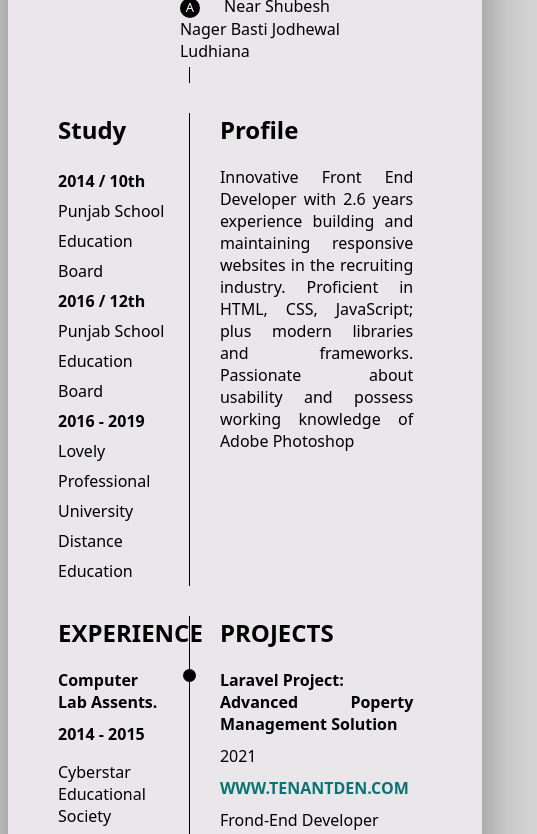
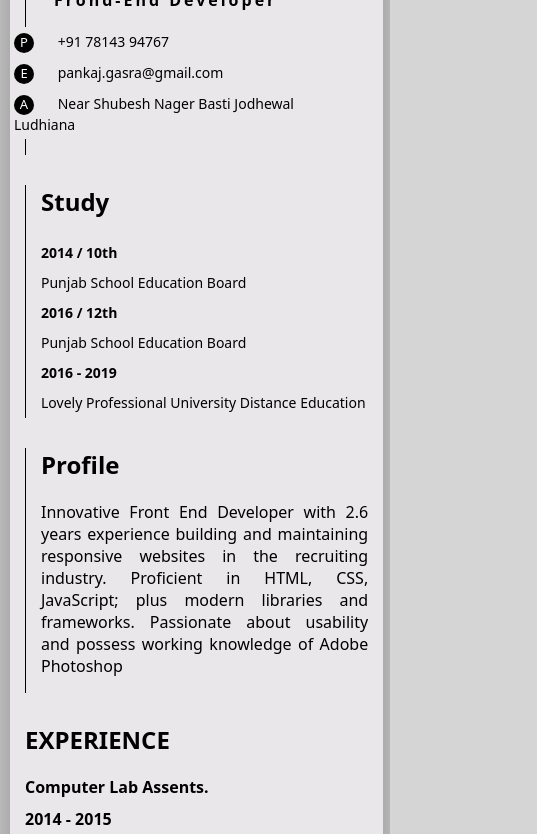
Before and after one commit to star-pankaj/pankaj_resume, a plain HTML site: page index.html in a window 390 px wide. Shown: the part 351-1185 px from the top of the page, 537 px wide, since content can reach past the window. Drawn offline with Linux system fonts and the light colour scheme.

Commit message:
update
update

```diff
--- a/css/style.css
+++ b/css/style.css
@@ -2,6 +2,9 @@
 body{
     background-color: #D5D5D5;
     font-family: system-ui;
+}
+a{
+    text-decoration: none !important;
 }
 .container{
     background-color: #E9E7EA;
@@ -60,6 +63,10 @@ body{
     padding:5px 0;
     transform: translate(-40px);
     background-color: #E9E7EA;
+}
+.name .contact li a{
+    color: #000;
+
 }
 .info ul{
     padding: 0;
@@ -139,3 +146,48 @@ list-style: none;
     color: #000;
     font-weight: 500;
 }
+@media (max-width:767px) {
+    .container{
+        width: 100%;
+        display: flex;
+        flex-wrap: wrap;
+        padding: 30px 15px !important;
+    }
+    .avatar{
+        justify-content: center;
+        width: 100%;
+    }
+    .info {
+        border-left: 1px solid #000;
+        padding-left: 15px;
+    }
+    .experience li {
+        padding: 5px 0;
+        width: 33.33%;
+    }
+    .skills {
+        margin-top: 40px;
+        margin-bottom: 10px;
+    }
+    .experience ul {
+        display: flex;
+        flex-wrap: wrap;
+    }
+    body{
+        width: 88%;
+        padding: 10px;
+        margin: 0px;
+    }
+    li{
+        font-size: 14px;
+    }
+    .name{
+        padding-left: 28px;
+    }
+    .intro{
+        padding-left: 15px;
+    }
+    .project{
+        text-align: unset;
+    }
+}
--- a/index.html
+++ b/index.html
@@ -19,10 +19,10 @@
                 <div class="specialize">Frond-End Developer</div>
                 <ul class="contact">
                     <li>
-                        <span>P</span> +91 7814394767
+                        <span>P</span> <a href="tel:7814394767">+91 78143 94767</a>
                     </li>
                     <li>
-                        <span>E</span> pankaj.gasra@gmail.com
+                        <span>E</span> <a href="mailto:pankaj.gasra@gmail.com">pankaj.gasra@gmail.com</a>
                     </li>
                     <li>
                         <span>A</span> Near Shubesh Nager Basti Jodhewal Ludhiana
@@ -76,8 +76,9 @@
                 <li>Bootstrap</li>
                 <li>Javascript</li>
                 <li>Git</li>
+                <li>Laravel</li>
                 <li>WordPress</li>
-                <li>Laravel</li>
+                <li>Shopify</li>
             </ul>
            </div>
            <div class="project">
```
